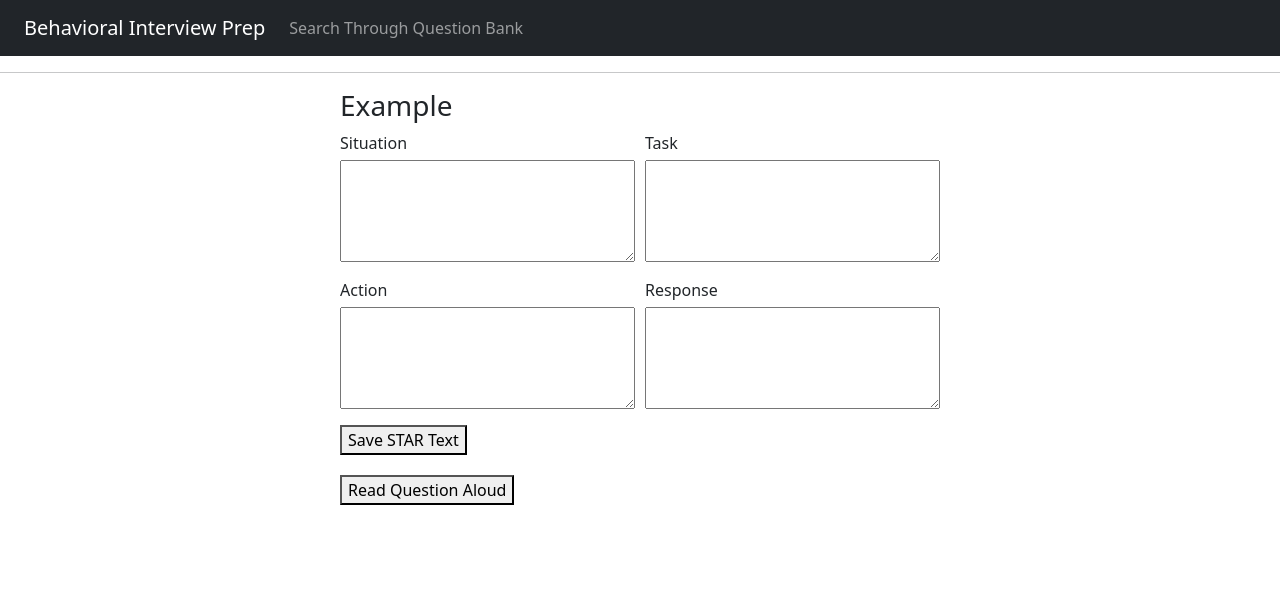
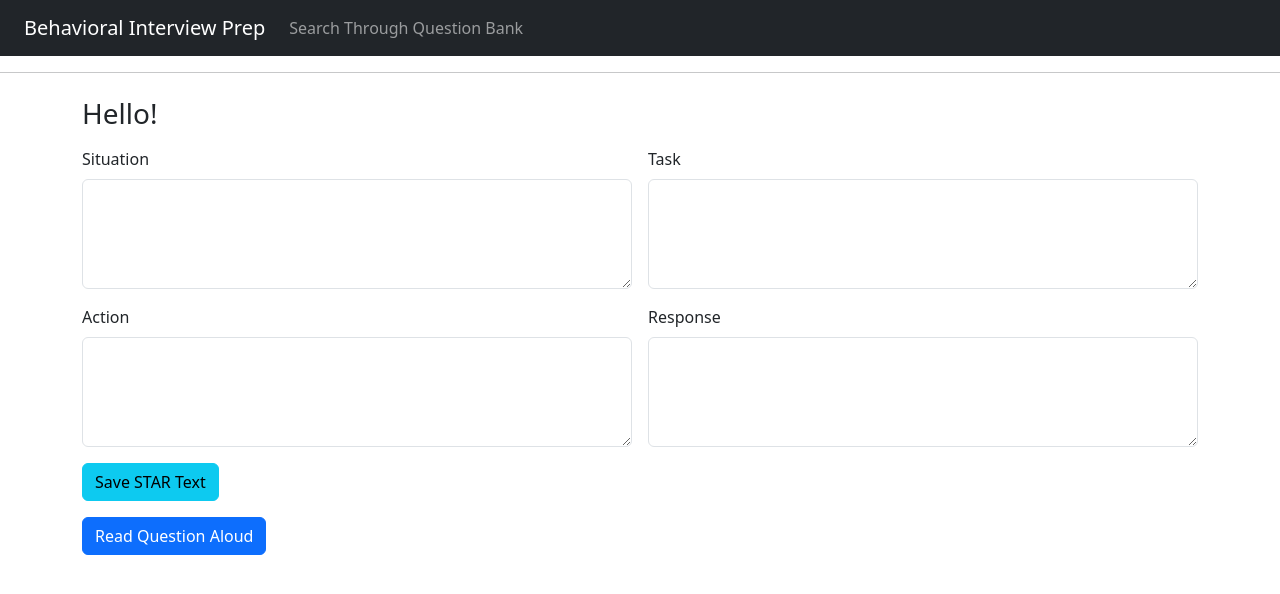
Before and after one commit to LaunchCode-Code-Connect/interview-prep-app, a React (Vite) app in the folder frontend/vite-project/: page /question/1 in a window 1280 px wide. Shown: the top 594 px of the page. Built offline with nearby package versions, Linux system fonts and the light colour scheme.

Commit message:
applied bootstrap styling

```diff
--- a/frontend/vite-project/src/pages/question/QuestionPage.jsx
+++ b/frontend/vite-project/src/pages/question/QuestionPage.jsx
@@ -1,11 +1,11 @@
 import React, { useState, useEffect, useRef } from "react";
 import { ReactMediaRecorder } from "react-media-recorder";
 import WaveSurfer from "wavesurfer.js";
-// If you have React Router for reading URL params:
+// If you're using React Router for reading URL params:
 import { useParams } from "react-router-dom";
 
 function InterviewQuestion({ question_text }) {
-  question_text = "Example"
+  question_text = "Hello!";
   const [isSpeaking, setIsSpeaking] = useState(false);
   const [timeRemaining, setTimeRemaining] = useState(null);
   const [showTimer, setShowTimer] = useState(false);
@@ -17,10 +17,10 @@ function InterviewQuestion({ question_text }) {
   const [action, setAction] = useState("");
   const [response, setResponse] = useState("");
 
-  // If using React Router to get question_id from the URL
-  const { id: question_id } = useParams(); // e.g., /question/123 => question_id = "123"
+  // Example: If using React Router to fetch question_id from the URL
+  const { id: question_id } = useParams(); // e.g. /question/123 => question_id= "123"
 
-  // Timer logic
+  /* ----- Timer Logic ----- */
   useEffect(() => {
     if (timeRemaining === null || timeRemaining < 0) return;
     const timer = setInterval(() => {
@@ -35,7 +35,7 @@ function InterviewQuestion({ question_text }) {
     return `${mm}:${ss < 10 ? "0" + ss : ss}`;
   };
 
-  // Web Speech API
+  /* ----- Speech Synthesis ----- */
   const handleSpeak = () => {
     if (!("speechSynthesis" in window)) {
       alert("Text-to-speech is not supported in this browser.");
@@ -47,39 +47,38 @@ function InterviewQuestion({ question_text }) {
     utterance.onend = () => {
       setIsSpeaking(false);
       setShowTimer(true);
-      setTimeRemaining(300); // 5 min
+      setTimeRemaining(300); // 5 minutes
     };
 
     window.speechSynthesis.speak(utterance);
   };
 
-  // When user is ready to answer (removes timer, shows recorder)
   const handleReadyToAnswer = () => {
     setShowTimer(false);
     setTimeRemaining(null);
     setShowAudioRecorder(true);
   };
 
-  // Handle "Save STAR Text" click
+  /* ----- Save STAR Text ----- */
   const handleSaveStarText = async () => {
-    // Format current date as MM/DD/YYYY
+    // Format date as MM/DD/YYYY
     const now = new Date();
     const month = String(now.getMonth() + 1).padStart(2, "0");
     const day = String(now.getDate()).padStart(2, "0");
     const year = now.getFullYear();
     const dateUpdated = `${month}/${day}/${year}`;
 
-    // Prepare payload
     const payload = {
       situation_text: situation,
       task_text: task,
       action_text: action,
       response_text: response,
-      question_id: question_id || "", // in case there's no param
+      question_id: question_id || "",
       date_updated: dateUpdated,
     };
 
     try {
+      // Example POST to your backend route:
       const res = await fetch("/api/save-star", {
         method: "POST",
         headers: { "Content-Type": "application/json" },
@@ -97,103 +96,95 @@ function InterviewQuestion({ question_text }) {
   };
 
   return (
-    <div style={{ maxWidth: "600px", margin: "0 auto" }}>
-      <h3>{question_text}</h3>
+    <div className="container my-4">
+      <h3 className="mb-3">{question_text}</h3>
 
-      {/* Textareas for Situation, Task, Action, Response */}
-      <div style={{ display: "flex", gap: "10px", marginBottom: "10px" }}>
-        <div style={{ flex: 1 }}>
-          <label
-            htmlFor="situation"
-            style={{ display: "block", marginBottom: "5px" }}
-          >
+      {/* Text areas with two columns per row */}
+      <div className="row g-3 mb-3">
+        <div className="col-md-6">
+          <label htmlFor="situation" className="form-label">
             Situation
           </label>
           <textarea
             id="situation"
+            className="form-control"
             rows="4"
-            style={{ width: "100%" }}
             value={situation}
             onChange={(e) => setSituation(e.target.value)}
           />
         </div>
-        <div style={{ flex: 1 }}>
-          <label
-            htmlFor="task"
-            style={{ display: "block", marginBottom: "5px" }}
-          >
+        <div className="col-md-6">
+          <label htmlFor="task" className="form-label">
             Task
           </label>
           <textarea
             id="task"
+            className="form-control"
             rows="4"
-            style={{ width: "100%" }}
             value={task}
             onChange={(e) => setTask(e.target.value)}
           />
         </div>
       </div>
 
-      <div style={{ display: "flex", gap: "10px", marginBottom: "10px" }}>
-        <div style={{ flex: 1 }}>
-          <label
-            htmlFor="action"
-            style={{ display: "block", marginBottom: "5px" }}
-          >
+      <div className="row g-3 mb-3">
+        <div className="col-md-6">
+          <label htmlFor="action" className="form-label">
             Action
           </label>
           <textarea
             id="action"
+            className="form-control"
             rows="4"
-            style={{ width: "100%" }}
             value={action}
             onChange={(e) => setAction(e.target.value)}
           />
         </div>
-        <div style={{ flex: 1 }}>
-          <label
-            htmlFor="response"
-            style={{ display: "block", marginBottom: "5px" }}
-          >
+        <div className="col-md-6">
+          <label htmlFor="response" className="form-label">
             Response
           </label>
           <textarea
             id="response"
+            className="form-control"
             rows="4"
-            style={{ width: "100%" }}
             value={response}
             onChange={(e) => setResponse(e.target.value)}
           />
         </div>
       </div>
 
-      {/* Third row with Save STAR Text button */}
-      <div style={{ marginBottom: "20px" }}>
-        <button onClick={handleSaveStarText}>Save STAR Text</button>
+      {/* Save STAR Text Button */}
+      <div className="mb-3">
+        <button className="btn btn-info" onClick={handleSaveStarText}>
+          Save STAR Text
+        </button>
       </div>
 
-      {/* Button to speak question */}
-      <button onClick={handleSpeak} disabled={isSpeaking}>
+      {/* Speak Question Button */}
+      <div className="mb-3">
+        <button
+          className="btn btn-primary me-2"
+          onClick={handleSpeak}
+          disabled={isSpeaking}
+        >
           {isSpeaking ? "Speaking..." : "Read Question Aloud"}
         </button>
+      </div>
 
       {/* Countdown + Ready to Answer */}
       {showTimer && timeRemaining !== null && timeRemaining >= 0 && (
-        <div style={{ marginTop: "20px", display: "flex", alignItems: "center" }}>
-          <div
-            style={{
-              fontSize: "1.5rem",
-              fontWeight: "bold",
-              marginRight: "20px",
-            }}
-          >
+        <div className="d-flex align-items-center mb-3">
+          <h5 className="me-3 mb-0">
             Time Remaining: {formatTime(timeRemaining)}
-          </div>
-          <button onClick={handleReadyToAnswer}>Ready to Answer Question</button>
+          </h5>
+          <button className="btn btn-success" onClick={handleReadyToAnswer}>
+            Ready to Answer Question
+          </button>
         </div>
       )}
 
-      {/* Audio Recorder */}
+      {/* Audio Recorder (once user clicks Ready to Answer) */}
       {showAudioRecorder && <AudioRecorder />}
     </div>
   );
@@ -201,9 +192,9 @@ function InterviewQuestion({ question_text }) {
 
 export default InterviewQuestion;
 
-/* -------------------------------------------- */
-/*           Audio Recorder Component          */
-/* -------------------------------------------- */
+/* -------------------------------------------------------- */
+/*     Audio Recorder Component with Bootstrap Styling      */
+/* -------------------------------------------------------- */
 
 function AudioRecorder() {
   const waveSurferRef = useRef(null);
@@ -215,19 +206,20 @@ function AudioRecorder() {
       waveSurferRef.current = WaveSurfer.create({
         container: "#waveform",
         waveColor: "#ccc",
-        progressColor: "#333",
+        progressColor: "#0d6efd", // Use a bootstrap-like color for the progress
         cursorColor: "#999",
         barWidth: 2,
         barRadius: 2,
         responsive: true,
-        height: 80
+        height: 80,
       });
       setWaveSurfer(waveSurferRef.current);
     }
   }, []);
 
   return (
-    <div style={{ marginTop: "20px" }}>
+    <div className="card">
+      <div className="card-body">
         <ReactMediaRecorder
           audio
           render={({
@@ -236,44 +228,66 @@ function AudioRecorder() {
             stopRecording,
             pauseRecording,
             resumeRecording,
-          mediaBlobUrl
+            mediaBlobUrl,
           }) => {
-          // Whenever the blob url updates, load it into WaveSurfer for playback
+            // Whenever the blob url updates, load it into WaveSurfer
             useEffect(() => {
               if (waveSurfer && mediaBlobUrl) {
                 waveSurfer.load(mediaBlobUrl);
               }
             }, [mediaBlobUrl, waveSurfer]);
 
-          // For "playback" via WaveSurfer
             const handlePlayback = () => {
               if (waveSurfer) {
-              waveSurfer.playPause(); // If paused, play. If playing, pause.
+                waveSurfer.playPause(); // toggles play/pause
               }
             };
 
             return (
               <div>
-              <h4>Recording Status: {status}</h4>
-              <div style={{ display: "flex", gap: "10px", marginBottom: "10px" }}>
-                <button onClick={startRecording}>Record</button>
-                <button onClick={pauseRecording}>Pause</button>
-                <button onClick={resumeRecording}>Resume</button>
-                <button onClick={stopRecording}>Stop</button>
-                <button onClick={handlePlayback}>Playback</button>
+                <h5 className="card-title">Recording Status: {status}</h5>
+                <div className="mb-3">
+                  <button
+                    className="btn btn-danger me-2"
+                    onClick={startRecording}
+                  >
+                    Record
+                  </button>
+                  <button
+                    className="btn btn-warning me-2"
+                    onClick={pauseRecording}
+                  >
+                    Pause
+                  </button>
+                  <button
+                    className="btn btn-secondary me-2"
+                    onClick={resumeRecording}
+                  >
+                    Resume
+                  </button>
+                  <button className="btn btn-dark me-2" onClick={stopRecording}>
+                    Stop
+                  </button>
+                  <button
+                    className="btn btn-outline-primary"
+                    onClick={handlePlayback}
+                  >
+                    Playback
+                  </button>
                 </div>
 
                 {/* Waveform container */}
-              <div id="waveform" style={{ marginTop: "20px" }} />
+                <div id="waveform" className="mb-3" />
 
-              {/* Optionally display audio below, if you want a native control */}
+                {/* Optional native audio element for convenience */}
                 {mediaBlobUrl && (
-                <audio src={mediaBlobUrl} controls style={{ marginTop: "10px" }} />
+                  <audio src={mediaBlobUrl} controls className="w-100 mt-2" />
                 )}
               </div>
             );
           }}
         />
       </div>
+    </div>
   );
 }
```
Lines whose indentation alone changed are shown as unchanged.
